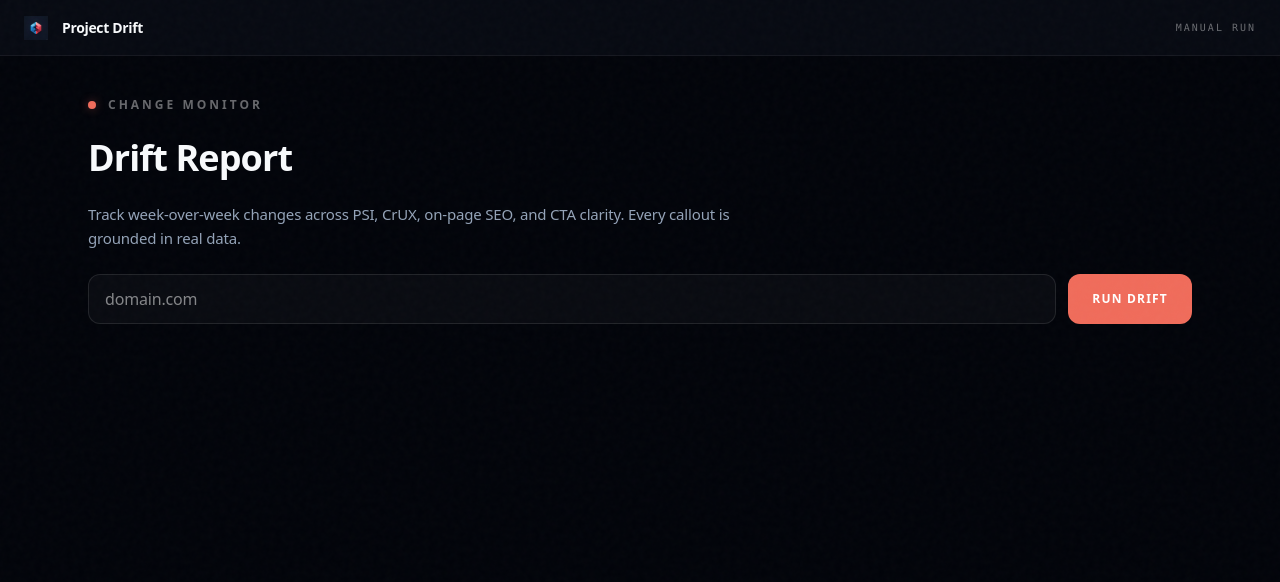
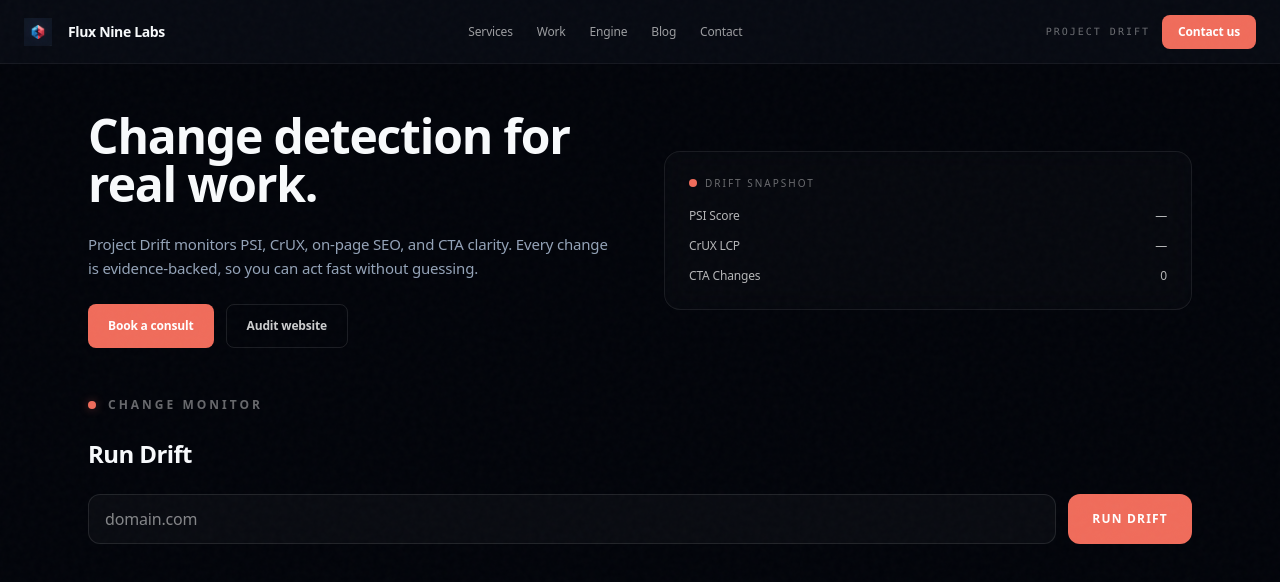
Before and after one commit to boombradford/projectdrift, a Next.js app: page / in a window 1280 px wide. Shown: the top 582 px of the page. Built offline with nearby package versions, Linux system fonts and the light colour scheme.

Commit message:
Match Drift hero/nav to Flux Nine brand and submit on Enter

```diff
--- a/src/app/page.tsx
+++ b/src/app/page.tsx
@@ -120,26 +120,89 @@
 
     return (
         <div className="min-h-screen bg-[#02040a] text-white">
-            <header className="h-14 border-b border-[rgba(255,255,255,0.06)] bg-[#070a12] px-6 flex items-center justify-between">
-                <div className="flex items-center gap-3.5">
-                    <img src="/brand/logo.jpg" alt="Flux Nine Labs" className="w-6 h-6 object-contain" />
-                    <span className="text-[14px] font-semibold text-[#f8fafc] tracking-tight">Project Drift</span>
+            <header className="h-16 border-b border-[rgba(255,255,255,0.06)] bg-[#070a12] px-6 flex items-center justify-between">
+                <div className="flex items-center gap-4">
+                    <img src="/brand/logo.jpg" alt="Flux Nine Labs" className="w-7 h-7 object-contain" />
+                    <span className="text-[14px] font-semibold text-[#f8fafc] tracking-tight">Flux Nine Labs</span>
                 </div>
-                <div className="text-[10px] font-mono text-white/40 uppercase tracking-[0.2em]">Manual Run</div>
+                <nav className="hidden md:flex items-center gap-6 text-[12px] text-white/60">
+                    <a href="#" className="hover:text-white transition-colors">Services</a>
+                    <a href="#" className="hover:text-white transition-colors">Work</a>
+                    <a href="#" className="hover:text-white transition-colors">Engine</a>
+                    <a href="#" className="hover:text-white transition-colors">Blog</a>
+                    <a href="#" className="hover:text-white transition-colors">Contact</a>
+                </nav>
+                <div className="flex items-center gap-3">
+                    <div className="hidden md:block text-[10px] font-mono text-white/40 uppercase tracking-[0.2em]">Project Drift</div>
+                    <button
+                        type="button"
+                        className="px-4 py-2 bg-[#f06c5b] text-white text-[12px] font-semibold rounded-lg hover:bg-[#ff7d6d] transition-colors"
+                    >
+                        Contact us
+                    </button>
+                </div>
             </header>
 
-            <main className="max-w-6xl mx-auto px-6 py-10 space-y-10">
+            <main className="max-w-6xl mx-auto px-6 py-12 space-y-12">
+                <section className="grid grid-cols-1 lg:grid-cols-2 gap-12 items-center">
+                    <div className="space-y-6">
+                        <h1 className="text-4xl md:text-5xl font-bold tracking-tight text-[#f8fafc]">
+                            Change detection for real work.
+                        </h1>
+                        <p className="text-[15px] text-[#94a3b8] max-w-xl">
+                            Project Drift monitors PSI, CrUX, on-page SEO, and CTA clarity. Every change is evidence-backed, so you can act fast without guessing.
+                        </p>
+                        <div className="flex flex-col sm:flex-row gap-3">
+                            <button
+                                type="button"
+                                className="px-5 py-3 bg-[#f06c5b] text-white text-[12px] font-semibold rounded-lg hover:bg-[#ff7d6d] transition-colors"
+                            >
+                                Book a consult
+                            </button>
+                            <button
+                                type="button"
+                                className="px-5 py-3 border border-white/[0.1] text-white/80 text-[12px] font-semibold rounded-lg hover:border-[#f06c5b]/50 hover:text-white transition-colors"
+                            >
+                                Audit website
+                            </button>
+                        </div>
+                    </div>
+                    <div className="glass-card p-6 border-white/[0.08] bg-white/[0.02]">
+                        <div className="flex items-center gap-2 text-[10px] uppercase tracking-[0.2em] text-white/40 mb-4">
+                            <span className="w-2 h-2 rounded-full bg-[#f06c5b]" />
+                            Drift snapshot
+                        </div>
+                        <div className="space-y-3 text-[12px] text-white/70">
+                            <div className="flex items-center justify-between">
+                                <span>PSI Score</span>
+                                <span>{latest?.psi?.lighthouseScore ?? '—'}</span>
+                            </div>
+                            <div className="flex items-center justify-between">
+                                <span>CrUX LCP</span>
+                                <span>{latest?.crux?.lcp || '—'}</span>
+                            </div>
+                            <div className="flex items-center justify-between">
+                                <span>CTA Changes</span>
+                                <span>{data?.deltas?.filter(d => d.label === 'CTA Text').length || 0}</span>
+                            </div>
+                        </div>
+                    </div>
+                </section>
+
                 <section className="space-y-6">
                     <div className="flex items-center gap-3">
                         <div className="w-2 h-2 rounded-full bg-[#f06c5b] shadow-[0_0_10px_rgba(240,108,91,0.4)]" />
                         <span className="text-[12px] font-bold text-white/40 uppercase tracking-[0.25em]">Change Monitor</span>
                     </div>
-                    <h1 className="text-4xl font-bold tracking-tight text-[#f8fafc]">Drift Report</h1>
-                    <p className="text-[15px] text-[#94a3b8] max-w-2xl">
-                        Track week-over-week changes across PSI, CrUX, on-page SEO, and CTA clarity. Every callout is grounded in real data.
-                    </p>
+                    <h2 className="text-2xl font-semibold text-[#f8fafc]">Run Drift</h2>
 
-                    <div className="flex flex-col md:flex-row gap-3">
+                    <form
+                        onSubmit={(event) => {
+                            event.preventDefault();
+                            runDrift();
+                        }}
+                        className="flex flex-col md:flex-row gap-3"
+                    >
                         <input
                             type="text"
                             value={url}
@@ -152,12 +215,12 @@
                             aria-label="Website domain"
                         />
                         <button
-                            onClick={runDrift}
+                            type="submit"
                             className="px-6 py-3 bg-[#f06c5b] text-white font-bold text-[12px] tracking-widest uppercase rounded-xl hover:bg-[#ff7d6d] transition-all"
                         >
                             Run Drift
                         </button>
-                    </div>
+                    </form>
                     {error && (
                         <div className="p-4 border border-red-500/20 bg-red-500/10 rounded-lg flex items-start gap-3">
                             <AlertTriangle className="w-4 h-4 text-red-400" />
```
